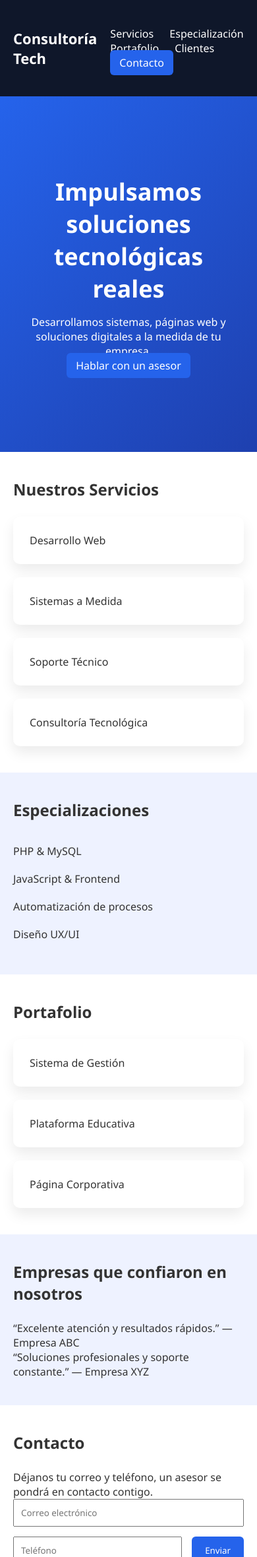
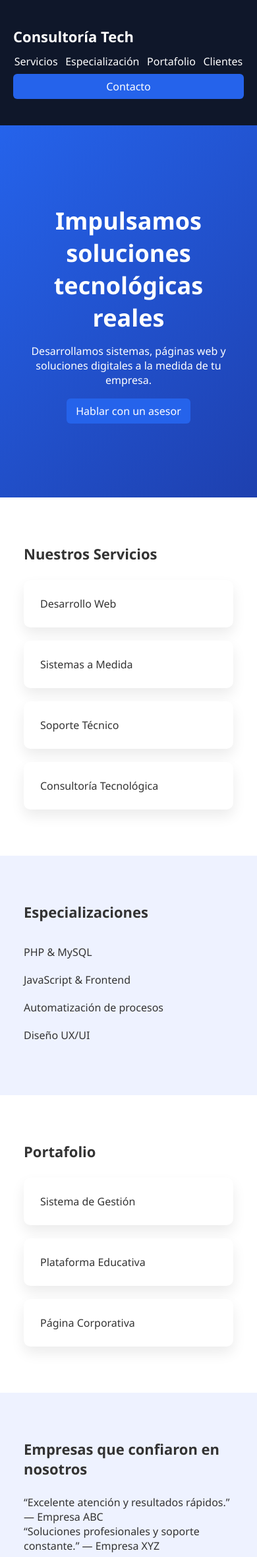
Before and after one commit to garupipuchoo19/Consultoria-2.0, a PHP site: page / in a window 390 px wide. Shown: the top 2360 px of the page at 66% size. Run offline with PHP 8.4, Linux system fonts and the light colour scheme.

Commit message:
Retoques en los botones del inicio y agregado de responsividad

```diff
--- a/admin/chatbot.php
+++ b/admin/chatbot.php
@@ -8,6 +8,7 @@ $mensajes = $pdo->query("
   LEFT JOIN clientes c ON c.id = cm.cliente_id
   ORDER BY cm.fecha DESC
 ")->fetchAll();
+include "../includes/header.php";
 ?>
 <!DOCTYPE html>
 <html lang="es">
--- a/admin/clientes.php
+++ b/admin/clientes.php
@@ -6,6 +6,7 @@ $clientes = $pdo->query("
   SELECT * FROM clientes
   ORDER BY fecha_registro DESC
 ")->fetchAll();
+include "../includes/header.php";
 ?>
 <!DOCTYPE html>
 <html lang="es">
--- a/admin/dashboard.php
+++ b/admin/dashboard.php
@@ -8,6 +8,7 @@ $totalMensajes = $pdo->query("SELECT COUNT(*) FROM chatbot_mensajes")->fetchColu
 $pendientes = $pdo->query("SELECT COUNT(*) FROM chatbot_mensajes WHERE estado='pendiente'")->fetchColumn();
 $atendidos = $pdo->query("SELECT COUNT(*) FROM chatbot_mensajes WHERE estado='atendido'")->fetchColumn();
 $totalCorreos = $pdo->query("SELECT COUNT(*) FROM correos_enviados")->fetchColumn();
+include "../includes/header.php";
 ?>
 <!DOCTYPE html>
 <html lang="es">
--- a/chatbot.php
+++ b/chatbot.php
@@ -1,3 +1,5 @@
+<?php include "includes/header.php"; ?>
+
 <!DOCTYPE html>
 <html lang="es">
 <head>
--- a/css/style.css
+++ b/css/style.css
@@ -1,3 +1,17 @@
+/* ==============================
+   BASE RESPONSIVA GLOBAL
+   ============================== */
+
+* {
+  box-sizing: border-box;
+}
+
+html, body {
+  width: 100%;
+  max-width: 100%;
+  overflow-x: hidden;
+}
+
 /* ==================================================
    RESET GENERAL
    ================================================== */
@@ -76,6 +90,11 @@ body {
   font-size: 36px;
   margin-bottom: 15px;
 }
+
+.hero p {
+  margin-bottom: 25px;
+}
+
 
 /* ==================================================
    SECCIONES PÚBLICAS
@@ -453,3 +472,176 @@ body {
   margin-bottom: 10px;
   resize: vertical;
 }
+
+/* ==============================
+   CHATBOT RESPONSIVO
+   ============================== */
+
+/* Tablets */
+@media (max-width: 768px) {
+  .chat-widget {
+    width: 90%;
+    height: 70vh;
+    right: 5%;
+    bottom: 15px;
+    border-radius: 14px;
+  }
+}
+
+/* Celulares */
+@media (max-width: 480px) {
+  .chat-widget {
+    width: 100%;
+    height: 100vh;
+    right: 0;
+    bottom: 0;
+    border-radius: 0;
+  }
+
+  .chat-header {
+    font-size: 16px;
+    padding: 14px;
+  }
+
+  .chat-input input {
+    font-size: 14px;
+  }
+
+  .chat-input button {
+    padding: 10px;
+    font-size: 14px;
+  }
+}
+
+/* ==============================
+   FORMULARIOS RESPONSIVOS
+   ============================== */
+
+input, textarea, button {
+  width: 100%;
+  font-size: 16px; /* evita zoom automático en iOS */
+}
+
+button {
+  cursor: pointer;
+}
+
+@media (max-width: 480px) {
+  button {
+    padding: 12px;
+  }
+}
+
+/* ==============================
+   TABLAS RESPONSIVAS
+   ============================== */
+
+.table-wrapper {
+  width: 100%;
+  overflow-x: auto;
+}
+
+.admin-table {
+  min-width: 600px;
+}
+
+/* ==============================
+   DASHBOARD RESPONSIVO
+   ============================== */
+
+.dashboard-cards {
+  display: grid;
+  grid-template-columns: repeat(auto-fit, minmax(180px, 1fr));
+  gap: 16px;
+}
+
+@media (max-width: 480px) {
+  .dashboard-cards {
+    grid-template-columns: 1fr;
+  }
+}
+
+/* ==========================
+   AJUSTES FINOS RESPONSIVE
+   ========================== */
+
+@media (max-width: 768px) {
+  .cards {
+    grid-template-columns: 1fr;
+  }
+
+  .section {
+    padding: 30px 16px;
+  }
+
+  h2 {
+    font-size: 22px;
+  }
+}
+
+/* ==========================
+   HEADER RESPONSIVE
+   ========================== */
+
+@media (max-width: 768px) {
+
+  .header-content {
+    flex-direction: column;
+    align-items: flex-start;
+    gap: 12px;
+  }
+
+  .nav {
+    width: 100%;
+    display: flex;
+    flex-wrap: wrap;
+    gap: 8px;
+  }
+
+  .nav a {
+    flex: 1 1 auto;
+    text-align: center;
+    margin: 0;
+  }
+
+  .btn-primary {
+    width: 100%;
+    text-align: center;
+  }
+}
+
+/* ==========================
+   CHATBOT INPUTS RESPONSIVE
+   ========================== */
+
+.lead-form,
+.chat-input {
+  display: flex;
+  flex-wrap: wrap;
+  gap: 8px;
+}
+
+.lead-form input,
+.chat-input input {
+  flex: 1 1 100%;
+  min-width: 0;
+}
+
+.lead-form button,
+.chat-input button {
+  width: 100%;
+}
+
+/* ==========================
+   CHATBOT CONTENEDOR MÓVIL
+   ========================== */
+
+@media (max-width: 480px) {
+  .chat-widget {
+    height: 90vh;
+  }
+
+  .chat-messages {
+    height: calc(90vh - 200px);
+  }
+}
--- a/includes/header.php
+++ b/includes/header.php
@@ -0,0 +1,6 @@
+<head>
+  <meta charset="UTF-8">
+  <meta name="viewport" content="width=device-width, initial-scale=1.0">
+  <title>Consultoría</title>
+  <link rel="stylesheet" href="/Consultoria-2.0/css/style.css">
+</head>
--- a/index.php
+++ b/index.php
@@ -1,3 +1,5 @@
+<?php include "includes/header.php"; ?>
+
 <!DOCTYPE html>
 <html lang="es">
 <head>
--- a/login.php
+++ b/login.php
@@ -4,6 +4,7 @@ if (isset($_SESSION['admin_id'])) {
     header("Location: admin/dashboard.php");
     exit;
 }
+include "includes/header.php";
 ?>
 <!DOCTYPE html>
 <html lang="es">
```
